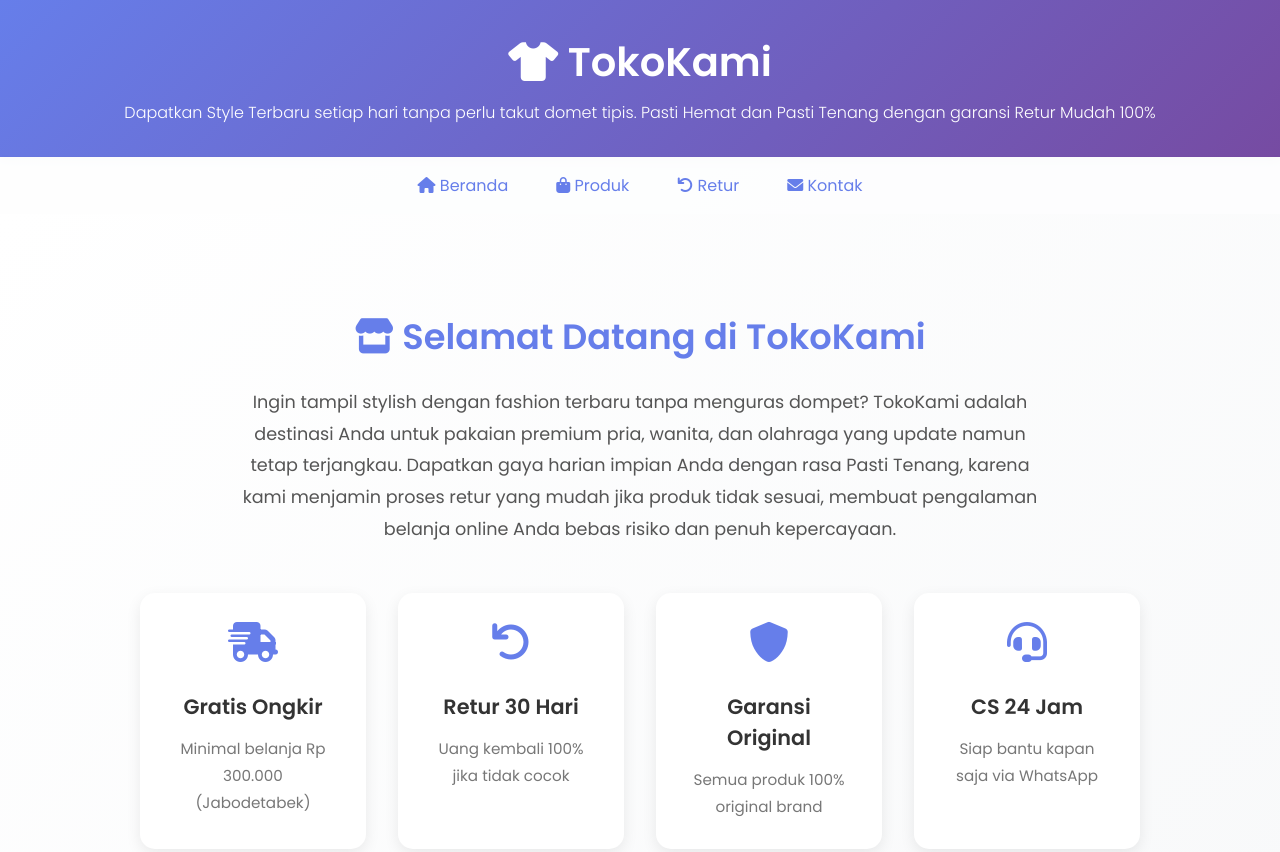
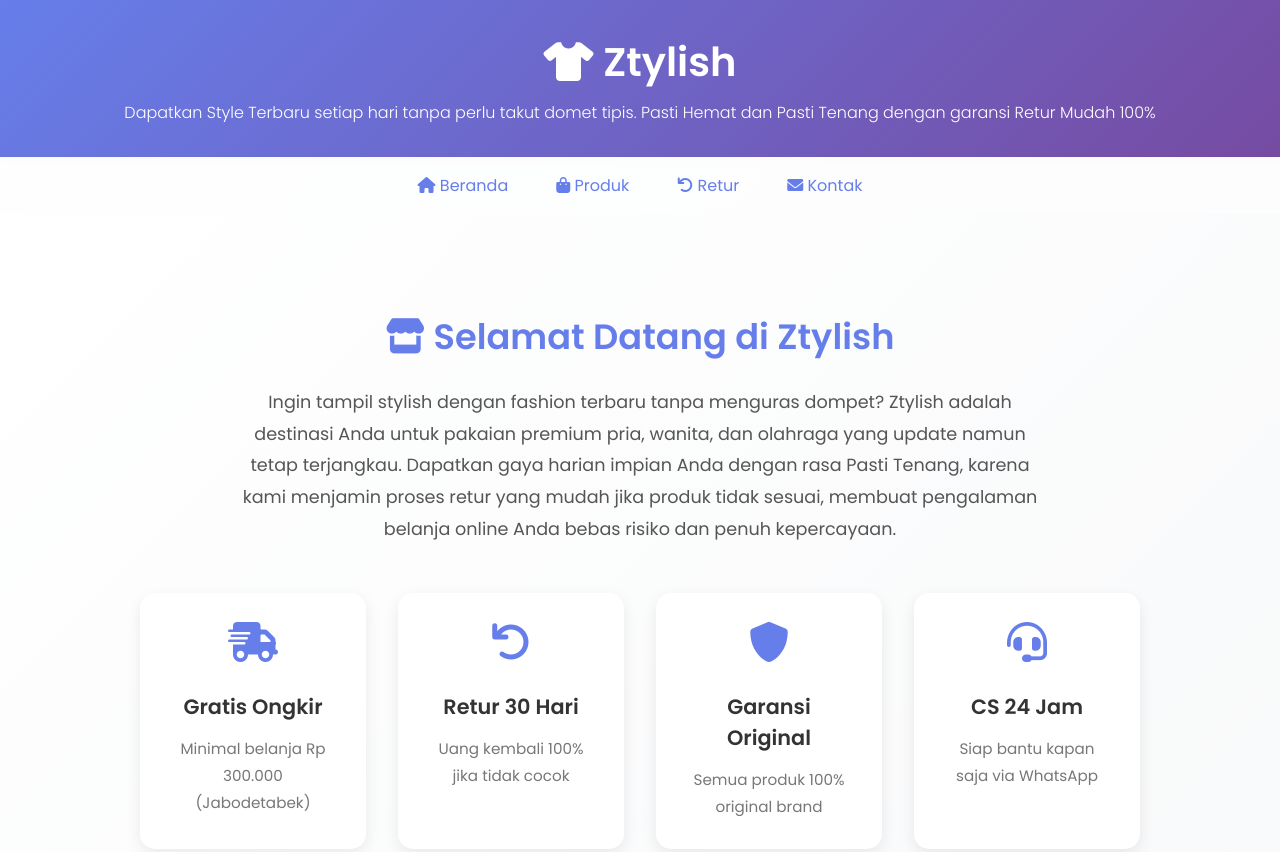
Before and after one commit to athaullahathar-afk/TokoKami_, a plain HTML site: page index.html in a window 1280 px wide. Shown: the top 852 px of the page. Drawn offline with Linux system fonts and the light colour scheme.

Commit message:
Update index.html

```diff
--- a/index.html
+++ b/index.html
@@ -3,7 +3,7 @@
 <head>
     <meta charset="UTF-8">
     <meta name="viewport" content="width=device-width, initial-scale=1.0">
-    <title>TokoKami - Fashion Terjangkau & Berkualitas</title>
+    <title>Ztylish - Fashion Terjangkau & Berkualitas</title>
     <!-- Font Google -->
     <link href="https://fonts.googleapis.com/css2?family=Poppins:wght@300;400;600&display=swap" rel="stylesheet">
     <!-- Font Awesome -->
@@ -198,7 +198,7 @@
 <body>
 
     <header>
-        <h1><i class="fas fa-tshirt"></i> TokoKami</h1>
+        <h1><i class="fas fa-tshirt"></i> Ztylish</h1>
         <p>Dapatkan Style Terbaru setiap hari tanpa perlu takut domet tipis. Pasti Hemat dan Pasti Tenang dengan garansi Retur Mudah 100%</p>
     </header>
 
@@ -213,9 +213,9 @@
     <section class="about-store">
         <div class="container">
             <div class="about-content">
-                <h2><i class="fas fa-store"></i> Selamat Datang di TokoKami</h2>
+                <h2><i class="fas fa-store"></i> Selamat Datang di Ztylish</h2>
                 <p>
-                    Ingin tampil stylish dengan fashion terbaru tanpa menguras dompet? TokoKami adalah destinasi Anda untuk pakaian premium pria, wanita, dan olahraga yang update namun tetap terjangkau. Dapatkan gaya harian impian Anda dengan rasa Pasti Tenang, karena kami menjamin proses retur yang mudah jika produk tidak sesuai, membuat pengalaman belanja online Anda bebas risiko dan penuh kepercayaan.
+                    Ingin tampil stylish dengan fashion terbaru tanpa menguras dompet? Ztylish adalah destinasi Anda untuk pakaian premium pria, wanita, dan olahraga yang update namun tetap terjangkau. Dapatkan gaya harian impian Anda dengan rasa Pasti Tenang, karena kami menjamin proses retur yang mudah jika produk tidak sesuai, membuat pengalaman belanja online Anda bebas risiko dan penuh kepercayaan.
                 </p>
                 <div class="features">
                     <div class="feature">
@@ -298,7 +298,7 @@
     </div>
 
     <footer>
-        <p>&copy; 2025 TokoKami. Semua hak dilindungi. <i class="fas fa-heart"></i></p>
+        <p>&copy; 2025 Ztylish. Semua hak dilindungi. <i class="fas fa-heart"></i></p>
     </footer>
 
     <script>
```
